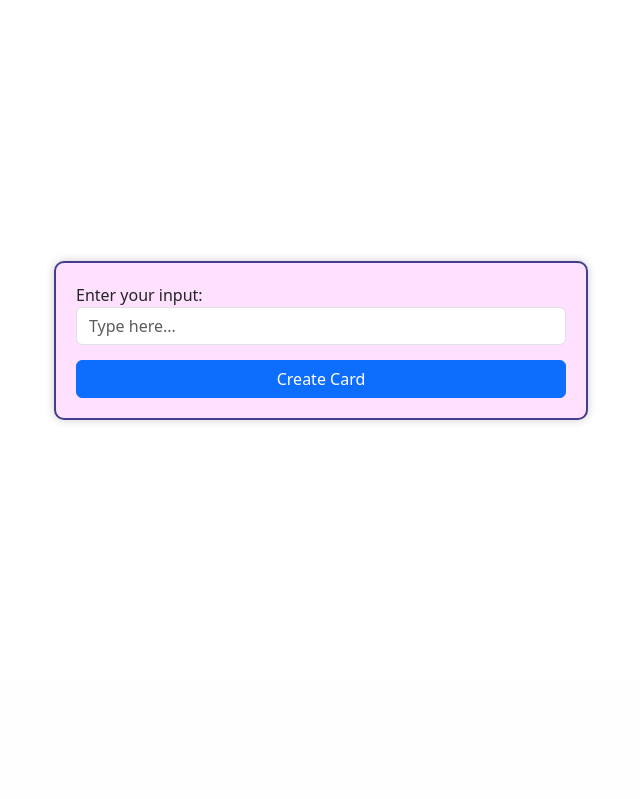
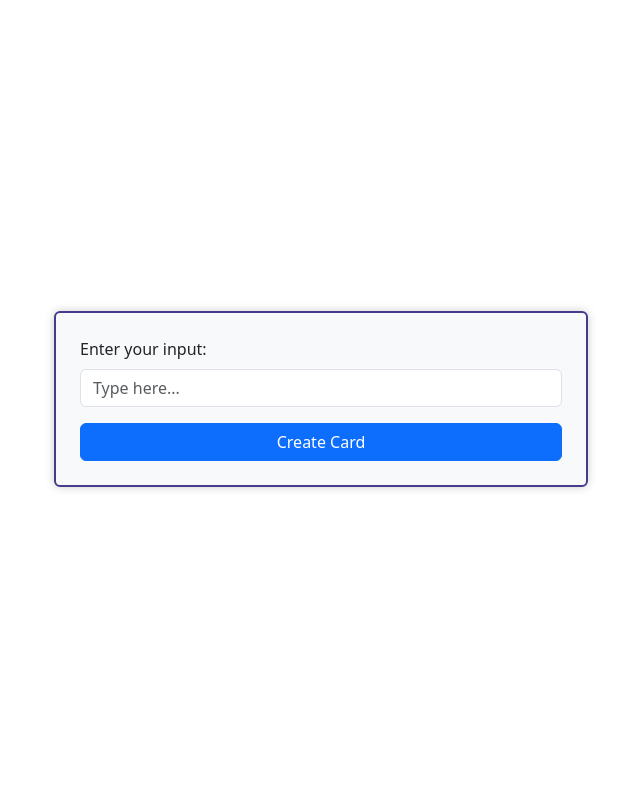
Before and after one commit to noginpavlo/VocabSnap1.0, a Flask app: page /create in a window 1280 px wide. Shown: the part 118-917 px from the top of the page, without its empty margins (319-959 px from the left). Before the commit the page ends 541 px from the top, so only its background shows below. Run offline with Flask 3, Linux system fonts and the light colour scheme; some libraries are stand-ins or nearby versions.

Commit message:
New fitures added. Budges added. Card creation added.

```diff
--- a/server.py
+++ b/server.py
@@ -26,23 +26,38 @@ def learn_front():
 
 @app.route("/easy_scale", methods=["POST"])
 def easy_scale():
-    title = request.form.get('w_title')
+    title = request.form.get("w_title")
     extractor.easy_scale(title)
-    return redirect(url_for('learn_front'))
+    return redirect(url_for("learn_front"))
 
 
 @app.route("/medium_scale", methods=["POST"])
 def medium_scale():
-    title = request.form.get('w_title')
+    title = request.form.get("w_title")
     extractor.medium_scale(title)
-    return redirect(url_for('learn_front'))
+    return redirect(url_for("learn_front"))
 
 
 @app.route("/hard_scale", methods=["POST"])
 def hard_scale():
     title = request.form.get('w_title')
     extractor.hard_scale(title)
-    return redirect(url_for('learn_front'))
+    return redirect(url_for("learn_front"))
+
+
+@app.route("/create_card", methods=["POST"])
+def create_card():
+    user_input = request.form.get("inputText")
+    result = extractor.get_definition(user_input)
+    extractor.save_word(result)
+    print(result)
+    if len(result) == 6:
+        message = "added"
+    elif result == "Word already in dictionary":
+        message = "exists"
+    elif result == "Unable to find":
+        message = "wrong word"
+    return render_template("create.html", message=message, word=user_input)
 
 
 if __name__ == "__main__":
--- a/static/css/create.css
+++ b/static/css/create.css
@@ -35,3 +35,15 @@ body {
 .form-group {
     margin-bottom: 15px; /* Space between label/input and button */
 }
+
+
+
+/* Custom styles to center text under icons */
+.nav-link {
+    text-align: center; /* Center text */
+}
+
+.icons {
+    display: block; /* Ensure icons are block level */
+    margin: 0 auto; /* Center the icon */
+}
--- a/templates/create.html
+++ b/templates/create.html
@@ -2,6 +2,7 @@
 <html lang="en">
 <head>
     <meta charset="UTF-8">
+    <meta name="viewport" content="width=device-width, initial-scale=1.0"> <!-- Ensures proper scaling -->
     <title>VocabSnap</title>
     <!-- CSS CDN -->
     <link href="https://cdn.jsdelivr.net/npm/bootstrap@5.3.3/dist/css/bootstrap.min.css" rel="stylesheet"
@@ -14,7 +15,7 @@
 </head>
 <body>
 
-<div class="px-3 py-2 text-bg-dark border-bottom w-100"> <!-- Full width -->
+<div class="px-3 py-2 text-bg-dark border-bottom w-100">
     <div class="custom-bg">
         <!-- Navigation -->
         <div class="navbar navbar-dark bg-dark px-3 py-2">
@@ -45,24 +46,36 @@
                 </ul>
             </div>
         </div>
-    </div> <!-- Close custom-bg div -->
-</div> <!-- Close navbar div -->
+    </div>
+</div>
 
-<div class="container d-flex flex-grow-1 justify-content-center align-items-center"> <!-- Centering the input -->
-    <div class="row w-100"> <!-- Full width for row -->
-        <div class="col-md-6 mx-auto"> <!-- Center the column -->
-            <div class="input-container"> <!-- Input container -->
-                <form>
-                    <div class="form-group">
-                        <label for="userInput">Enter your input:</label>
-                        <input type="text" class="form-control" id="userInput" placeholder="Type here...">
+<div class="container d-flex flex-grow-1 justify-content-center align-items-center" style="min-height: 100vh;">
+    <div class="row w-100">
+        <div class="col-lg-6 col-md-8 col-12 mx-auto">
+            {% if message == 'added' %}
+                <h3><span class="badge text-bg-success">"{{ word.capitalize() }}" added successfully</span></h3>
+            {% elif message == 'exists' %}
+                <h3><span class="badge text-bg-warning">"{{ word.capitalize() }}" already in your dictionary</span></h3>
+            {% elif message == 'wrong word' %}
+                <h3><span class="badge text-bg-danger">"{{ word.capitalize() }}" not found</span></h3>
+            {% endif %}
+            <div class="input-container p-4 bg-light rounded">
+                <form action="/create_card" method="POST">
+                    <div class="form-group mb-3">
+                        <label for="userInput" class="form-label">Enter your input:</label>
+                        <input type="text" class="form-control" id="userInput" name="inputText" placeholder="Type here..." required>
                     </div>
-                    <button type="submit" class="btn btn-primary btn-block">Create Card</button>
+                    <button type="submit" class="btn btn-primary w-100">Create Card</button>
                 </form>
             </div>
         </div>
     </div>
 </div>
 
+<!-- Bootstrap JS and dependencies -->
+<script src="https://code.jquery.com/jquery-3.5.1.slim.min.js"></script>
+<script src="https://cdn.jsdelivr.net/npm/@popperjs/core@2.9.1/dist/umd/popper.min.js"></script>
+<script src="https://stackpath.bootstrapcdn.com/bootstrap/4.5.2/js/bootstrap.min.js"></script>
+
 </body>
 </html>
```
Also changed, not shown: static/css/styles.css (+13 -0 lines), templates/index.html (+8 -8 lines), database.db.
